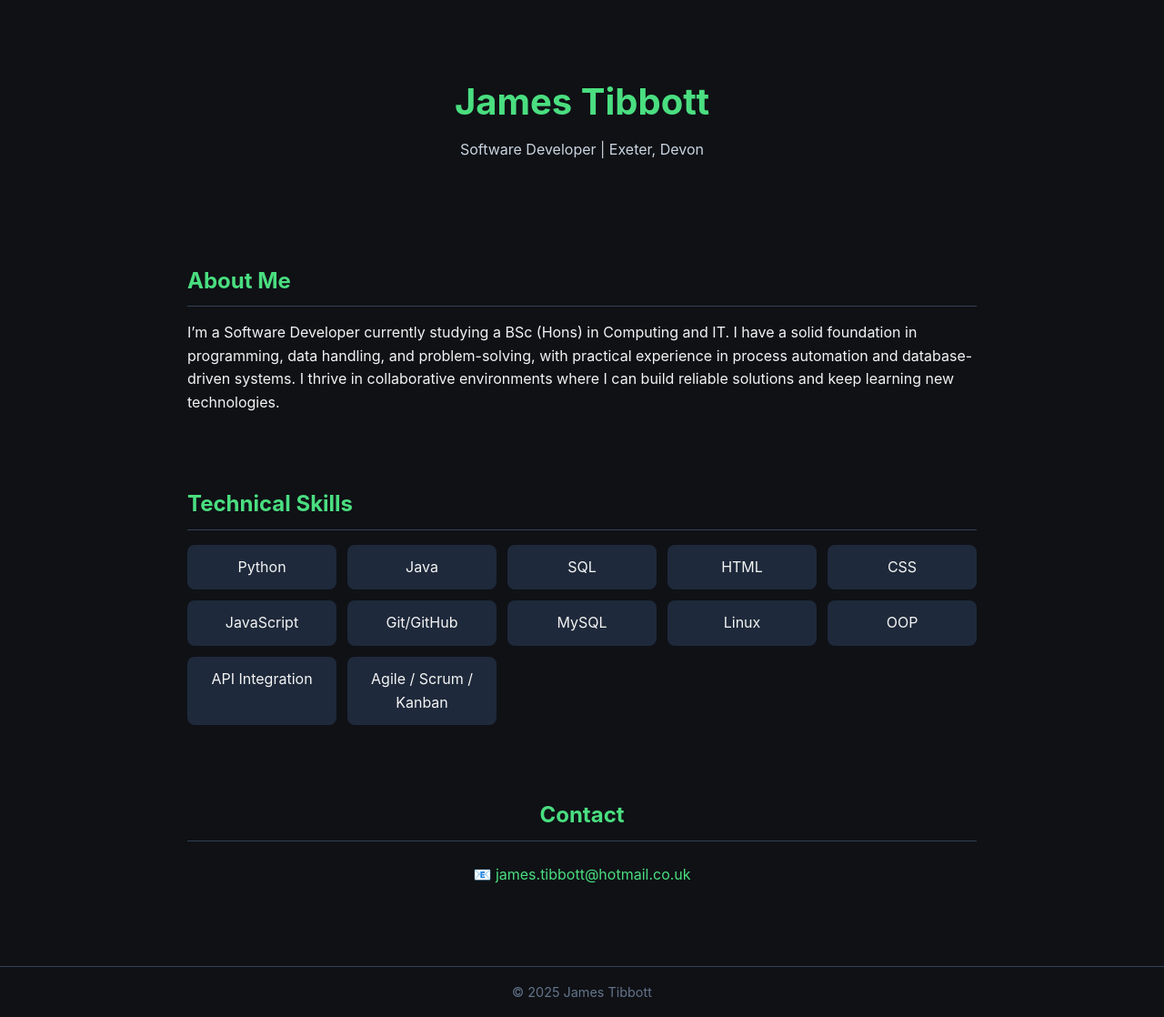
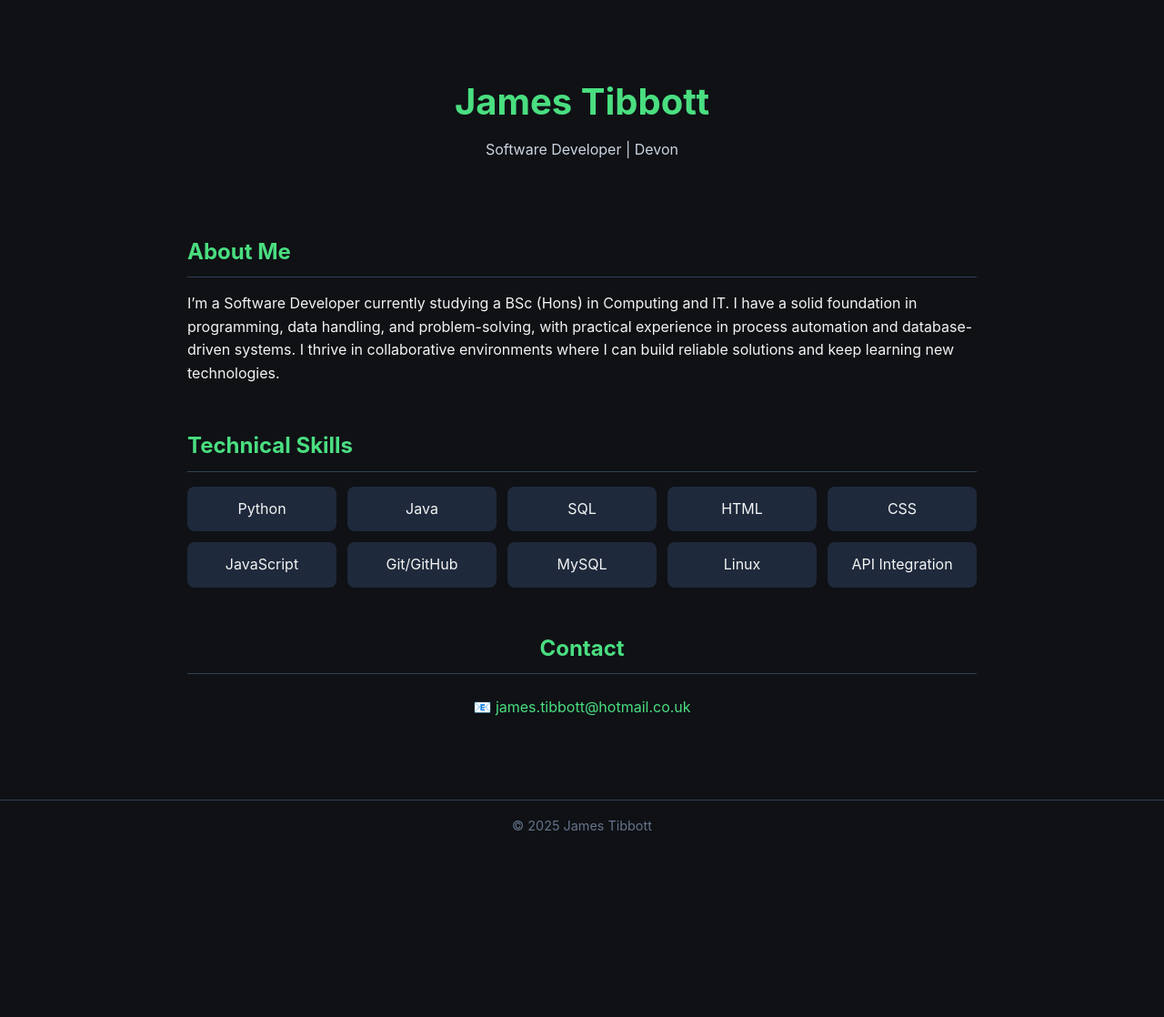
Before and after one commit to fluxtt/jamesdev, a PHP site: page / in a window 1280 px wide. Shown: the whole page at 91% size. After the commit the page ends 913 px from the top, so only its background shows below. Run offline with PHP 8.4, Linux system fonts and the light colour scheme.

Commit message:
some small style changes

```diff
--- a/index.html
+++ b/index.html
@@ -10,7 +10,7 @@
   <body>
     <header>
       <h1>James Tibbott</h1>
-      <p>Software Developer | Exeter, Devon</p>
+      <p>Software Developer | Devon</p>
     </header>
 
     <section id="about">
@@ -36,9 +36,7 @@
         <div class="skill">Git/GitHub</div>
         <div class="skill">MySQL</div>
         <div class="skill">Linux</div>
-        <div class="skill">OOP</div>
         <div class="skill">API Integration</div>
-        <div class="skill">Agile / Scrum / Kanban</div>
       </div>
     </section>
     <section id="contact" class="contact">
--- a/style.css
+++ b/style.css
@@ -23,7 +23,7 @@ header p {
 }
 section {
   max-width: 900px;
-  margin: 3rem auto;
+  margin: 1rem auto;
   padding: 1rem;
 }
 section h2 {
```
